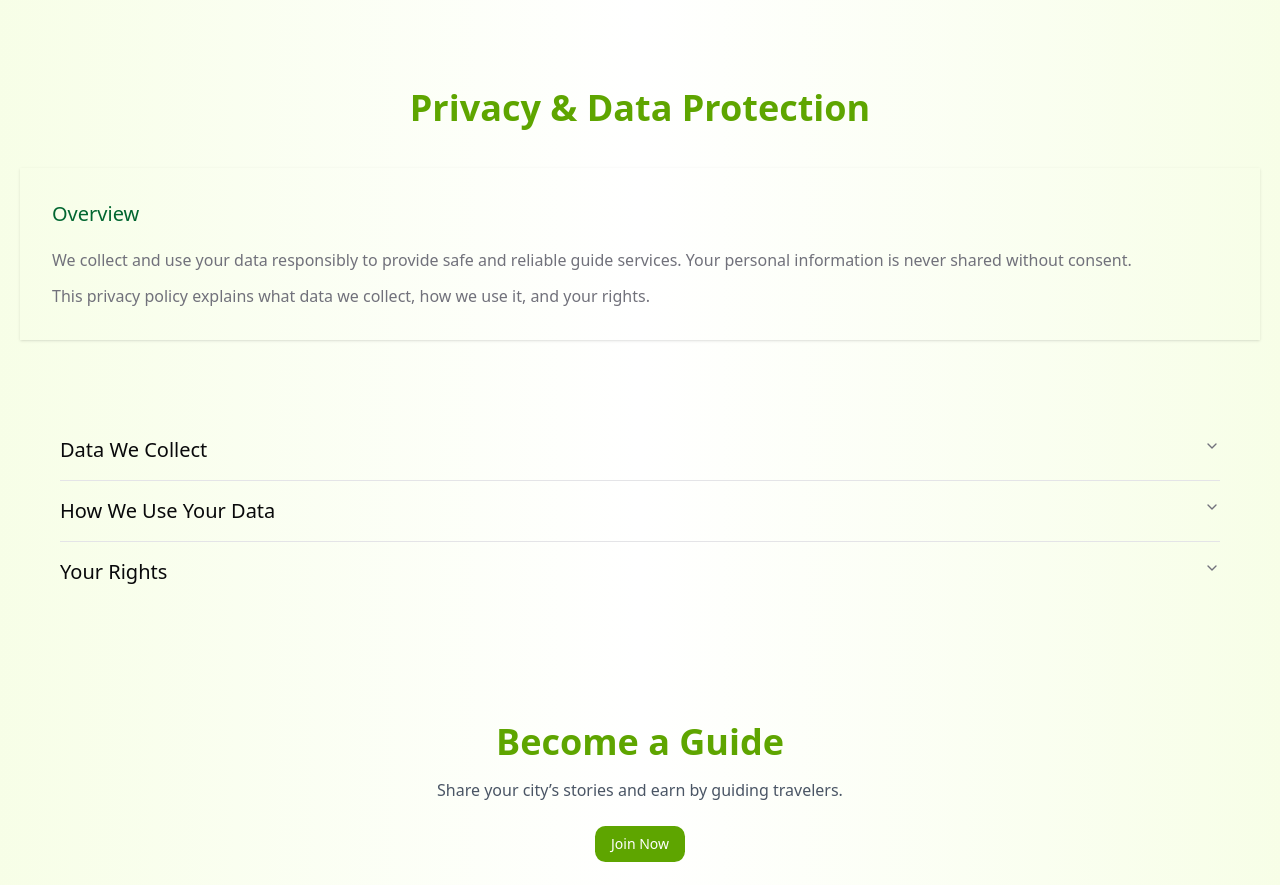
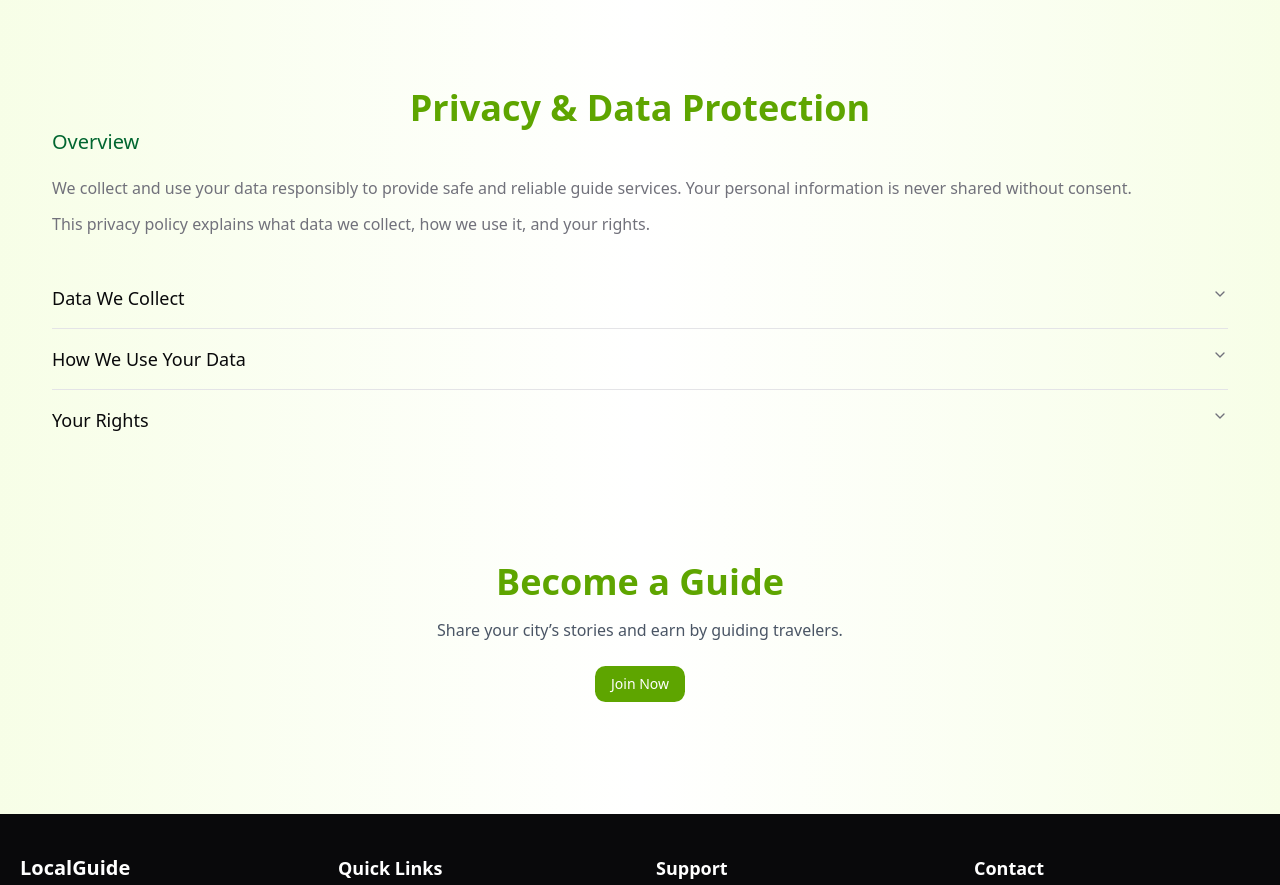
Before and after one commit to dipongkorroy000/L2-Assignment-008-frontEnd-deploy, a Next.js app: page / in a window 1280 px wide. Shown: the part 1460-2345 px from the top of the page. Built offline with nearby package versions, Linux system fonts and the light colour scheme; no server answers.

Commit message:
update privacy section

```diff
--- a/src/components/privacy/PrivacyComponent.tsx
+++ b/src/components/privacy/PrivacyComponent.tsx
@@ -3,10 +3,10 @@ import {Accordion, AccordionContent, AccordionItem, AccordionTrigger} from "@/sr
 const PrivacyComponent = () => {
   return (
     <>
-      <h1 className="text-4xl text-center mb-10 font-semibold  max-xl:text-2xl max-lg:text-xl text-primary max-md:mb-5">Privacy & Data Protection</h1>
+      <h1 className="text-4xl text-center font-semibold  max-xl:text-2xl max-lg:text-xl text-primary max-md:mb-5">Privacy & Data Protection</h1>
 
       {/* Privacy Overview Card */}
-      <div className="shadow-sm mb-10 p-8 space-y-5 border-none max-md:mb-5 max-md:space-y-2 max-md:p-5">
+      <div className="px-8 space-y-5 border-none max-md:space-y-2 max-md:p-5">
         <h2 className="text-chart-5 text-xl max-md:text-lg">Overview</h2>
 
         <div className="space-y-3 text-muted-foreground max-lg:text-sm">
@@ -18,11 +18,11 @@ const PrivacyComponent = () => {
       </div>
 
       {/* Accordion for Details */}
-      <Accordion type="single" collapsible className="w-full p-10 max-md:p-5">
+      <Accordion type="single" collapsible className="w-full p-8 max-md:p-5">
         <AccordionItem value="dataCollection">
-          <AccordionTrigger className="text-xl max-md:text-[16px]">Data We Collect</AccordionTrigger>
+          <AccordionTrigger className="2xl:text-xl xl:text-lg max-md:text-sm">Data We Collect</AccordionTrigger>
           <AccordionContent className="text-muted-foreground">
-            <ul className="list-disc pl-6 space-y-1 text-lg max-md:text-sm">
+            <ul className="list-disc pl-6 space-y-1 text-lg max-lg:text-sm">
               <li>Basic profile info (name, email, contact number)</li>
               <li>Tour booking details</li>
               <li>Payment information (securely processed)</li>
@@ -32,9 +32,9 @@ const PrivacyComponent = () => {
         </AccordionItem>
 
         <AccordionItem value="dataUsage">
-          <AccordionTrigger className="text-xl max-md:text-[16px]">How We Use Your Data</AccordionTrigger>
+          <AccordionTrigger className="2xl:text-xl xl:text-lg max-md:text-sm">How We Use Your Data</AccordionTrigger>
           <AccordionContent className="text-muted-foreground">
-            <ul className="list-disc pl-6 space-y-1 text-lg max-md:text-sm">
+            <ul className="list-disc pl-6 space-y-1 text-lg max-lg:text-sm">
               <li>To connect tourists with guides</li>
               <li>To process secure payments</li>
               <li>To improve our services and user experience</li>
@@ -44,9 +44,9 @@ const PrivacyComponent = () => {
         </AccordionItem>
 
         <AccordionItem value="rights">
-          <AccordionTrigger className="text-xl max-md:text-[16px]">Your Rights</AccordionTrigger>
+          <AccordionTrigger className="2xl:text-xl xl:text-lg max-md:text-sm">Your Rights</AccordionTrigger>
           <AccordionContent className="text-muted-foreground">
-            <ul className="list-disc pl-6 space-y-1 text-lg max-md:text-sm">
+            <ul className="list-disc pl-6 space-y-1 text-lg max-lg:text-sm">
               <li>Access and update your personal data</li>
               <li>Request deletion of your account</li>
               <li>Control how your data is used</li>
```
